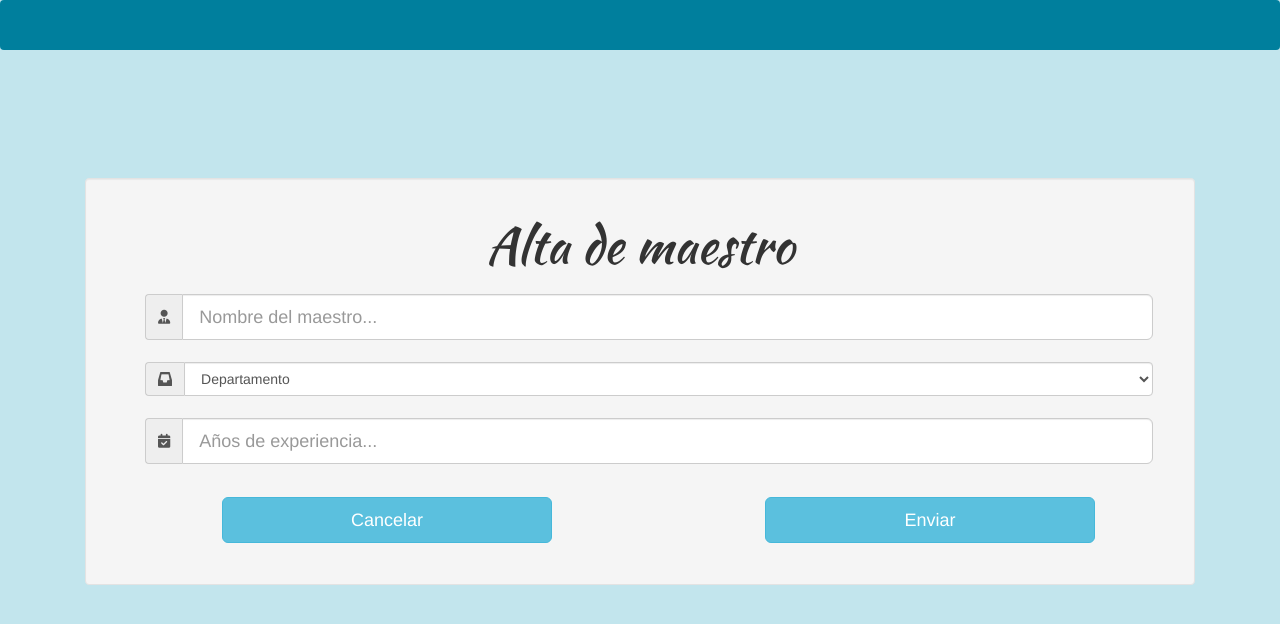
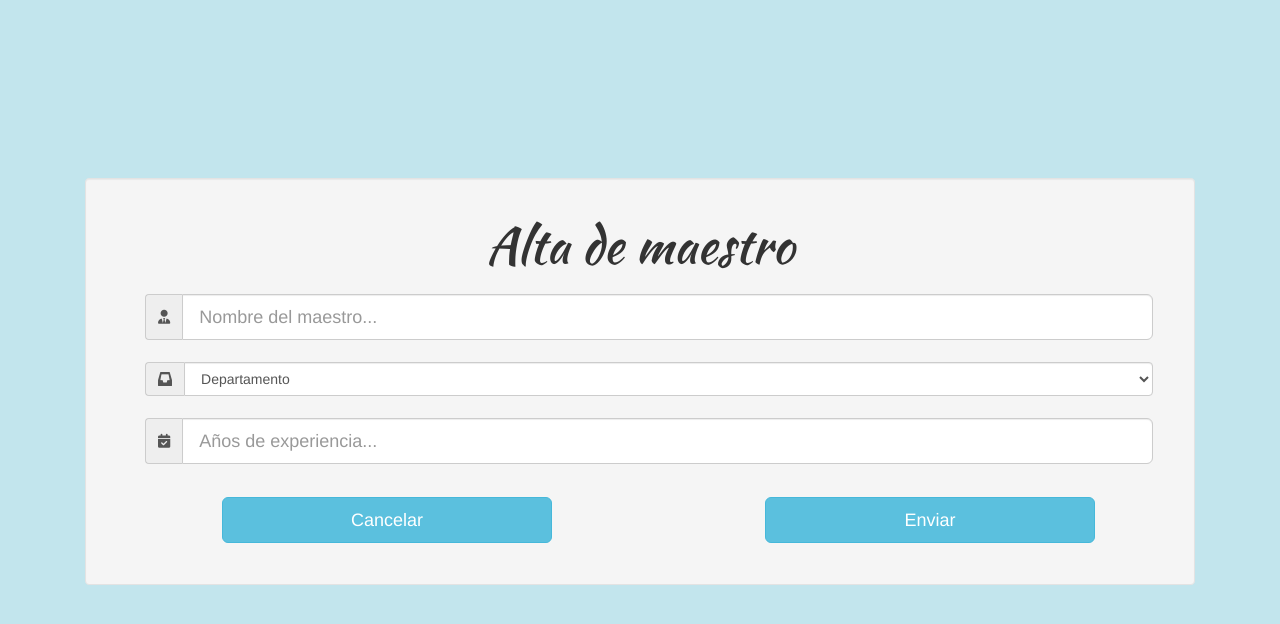
Before and after one commit to mauduran/Proyecto_Web_Rec_Profes, a plain HTML site: page AltaMaestro.html in a window 1280 px wide. Drawn offline with nearby package versions, Linux system fonts and the light colour scheme; no server answers.

Commit message:
Quitar navBar de las Altas

```diff
--- a/AltaMaestro.html
+++ b/AltaMaestro.html
@@ -16,10 +16,7 @@
     <link href="https://fonts.googleapis.com/css?family=Kaushan+Script&display=swap" rel="stylesheet">
     <script src="https://kit.fontawesome.com/cd94a35fa6.js" crossorigin="anonymous"></script>
     <!------ Include the above in your HEAD tag ---------->
-    <link rel="stylesheet" href="styles/nav.css">
     <link rel="stylesheet" href="styles/altas.css">
-
-
 </head>
 
 <body>
```
